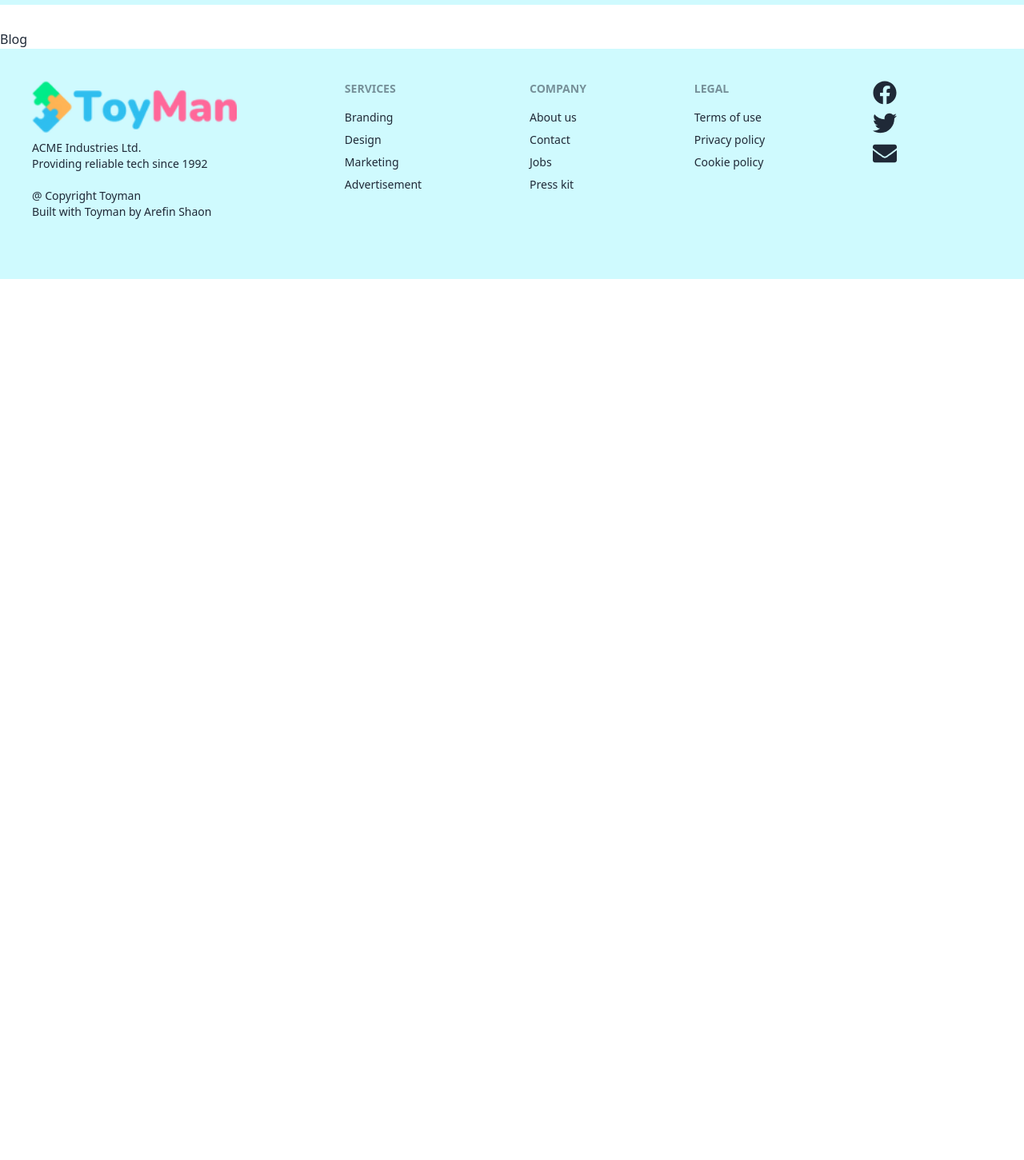
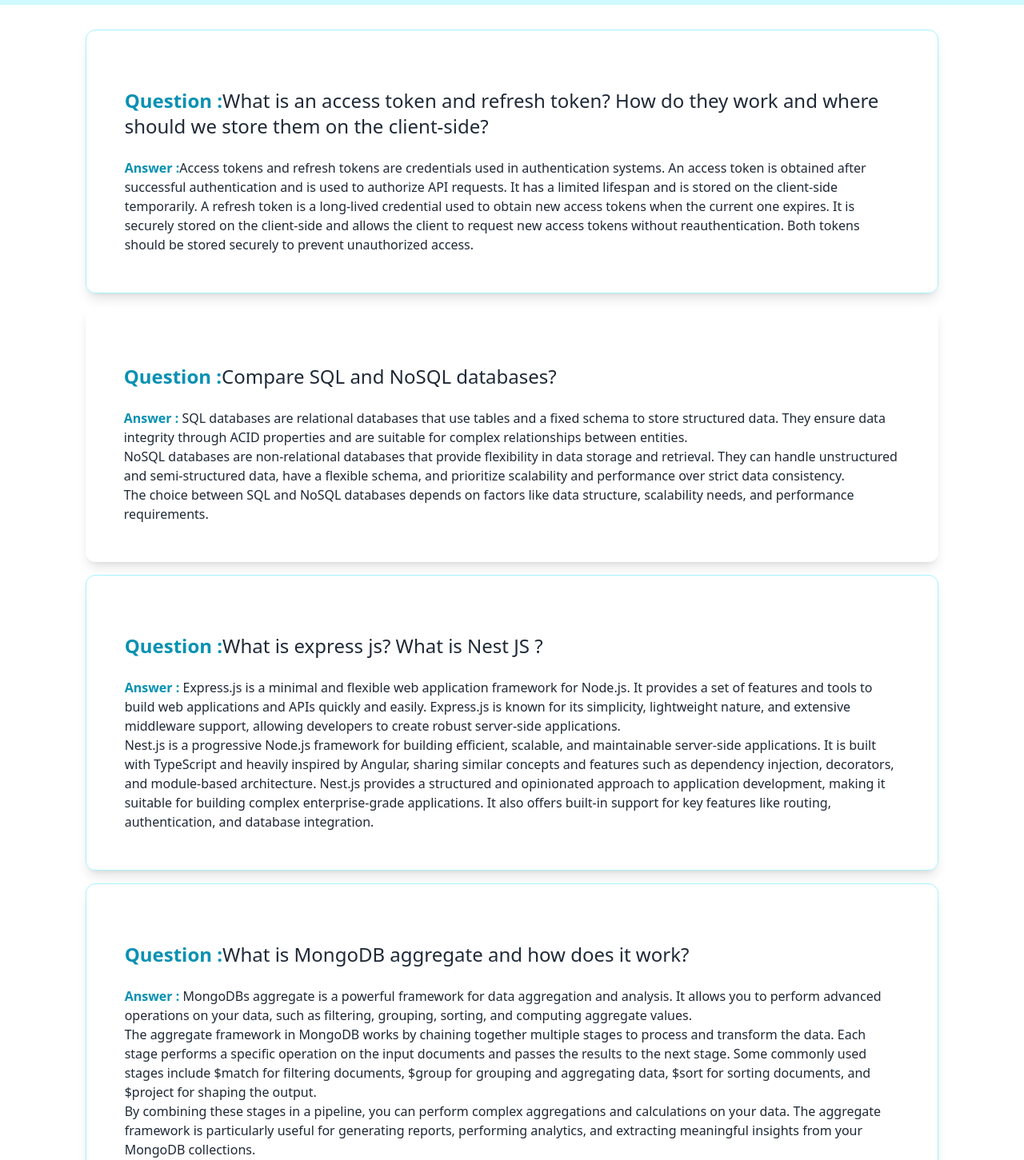
Before and after one commit to ArefinShaon/toy-marketplace-client, a React (Vite) app: page /blog in a window 1280 px wide. Shown: the part 59-1510 px from the top of the page at 80% size. Before the commit the page ends 800 px from the top, so only its background shows below. Built offline with nearby package versions, Linux system fonts and the light colour scheme; no server answers.

Commit message:
blog added

```diff
--- a/src/Home/Banner/Banner.jsx
+++ b/src/Home/Banner/Banner.jsx
@@ -5,7 +5,7 @@
 const Banner = () => {
   return (
     <div className="carousel w-full mt-22">
-      <div id="slide1" className="carousel-item relative  w-full">
+      <div id="slide1" className="carousel-item relative h-72 lg:h-full w-full">
         <img src={img1} className="w-full" />
         <div className="absolute  flex items-center h-full left-0 top-0 ">
           <div className="text-center pl-20 lg:pl-48 py-4 w-full">
@@ -31,7 +31,7 @@
           </a>
         </div>
       </div>
-      <div id="slide2" className="carousel-item relative w-full">
+      <div id="slide2" className="carousel-item relative h-72 lg:h-full w-full">
         <img src={img2} className="w-full" />
         <div className="absolute  flex items-center h-full left-0 top-0 ">
           <div className="text-center pl-20 lg:pl-48 py-4 w-full">
--- a/src/Pages/About/About.jsx
+++ b/src/Pages/About/About.jsx
@@ -1,25 +1,27 @@
 
 
 
-import img from "../../assets/slider_02_v4_1.png";
+import img from "../../assets/starwars.jpg";
 import { Link } from "react-router-dom";
 const About = () => {
   return (
-    <div className="">
-      <div className="hero min-h-screen bg-base-200">
+    <div className="mt-2">
+      <div className="hero min-h-screen bg-cyan-50">
         <div className="hero-content flex-col lg:flex-row-reverse">
-          <img src={img} className="w-1/2 rounded-lg shadow-2xl" />
+          <img src={img} className="w-5/6 h-4/6 lg:w-1/2 rounded-lg shadow-2xl" />
           <div>
             <h1 className="text-5xl font-bold p-8">About Us</h1>
             <p className="px-8 text-xl">
-              BD Chefs provide you the Testy and Healthy foods
+              Toy Man provide you the best toys.
             </p>
-            <p className="p-8 text-xl">
-              We know how much your food and your family are considerable
-              matters for you. Spacially when you are in a busy city with a busy
-              schedule, in a corporate office, or a bachelor Hostel. BD Chefs...
+            <p className="px-8 py-2 text-xl">
+            We are dedicated to creating an enjoyable shopping experience for
+            both children and parents. Whether you visit our physical store or
+            shop online, our friendly staff is here to assist you in finding
+            the perfect toy for your child. We value your satisfaction and aim
+            to exceed your expectations.
             </p>
-            <Link className="btn bg-pink-600 ms-8" to="/about">Read More</Link>
+            <Link className="btn bg-cyan-600 ms-8" to="/about">Read More</Link>
           </div>
         </div>
       </div>
--- a/src/Pages/AccordionComponent/AccordionComponent.jsx
+++ b/src/Pages/AccordionComponent/AccordionComponent.jsx
@@ -27,14 +27,14 @@
         <div className="flex flex-col md:flex-row-reverse mt-8 justify-center px-8 gap-8 items-center">
           <div
             className="md:order-1"
-            data-aos="fade-up-right"
+            data-aos="fade-up"
             data-aos-delay="500"
           >
             <img src={img1} alt="" />
           </div>
           <Accordion
-            className="accordion border border-cyan-500 p-8 bg-cyan-50 rounded w-1/2"
-            data-aos="fade-up-left"
+            className="accordion border border-cyan-500 p-8 bg-cyan-50 rounded w-full lg:w-1/2"
+            data-aos="fade-up"
             data-aos-delay="500"
           >
             <AccordionItem className="accordion-item">
--- a/src/Pages/Blog/Blog.jsx
+++ b/src/Pages/Blog/Blog.jsx
@@ -1,11 +1,100 @@
-
-
 const Blog = () => {
-    return (
-        <div className="mt-24">
-            <p>Blog</p>
+  return (
+    <div className="mt-24 w-full lg:w-5/6 mx-auto">
+      <div id="blog-container">
+        <div className="border border-cyan-200 rounded-xl shadow-lg mb-4 p-12">
+          <h2 className="py-6 text-2xl">
+            <span className="text-cyan-600 font-bold">Question :</span>
+            What is an access token and refresh token? How do they work and
+            where should we store them on the client-side?
+          </h2>
+          <p>
+            <span className="text-cyan-600 font-bold">Answer :</span>
+            Access tokens and refresh tokens are credentials used in
+            authentication systems. An access token is obtained after successful
+            authentication and is used to authorize API requests. It has a
+            limited lifespan and is stored on the client-side temporarily. A
+            refresh token is a long-lived credential used to obtain new access
+            tokens when the current one expires. It is securely stored on the
+            client-side and allows the client to request new access tokens
+            without reauthentication. Both tokens should be stored securely to
+            prevent unauthorized access.
+          </p>
         </div>
-    );
+        <div className=" border-cyan-200 rounded-xl shadow-lg mb-4 p-12">
+          <h2 className="py-6 text-2xl">
+            <span className="text-cyan-600 font-bold">Question :</span>Compare
+            SQL and NoSQL databases?
+          </h2>
+          <p>
+            {" "}
+            <span className="text-cyan-600 font-bold">Answer : </span>
+            SQL databases are relational databases that use tables and a fixed
+            schema to store structured data. They ensure data integrity through
+            ACID properties and are suitable for complex relationships between
+            entities. <br />
+            NoSQL databases are non-relational databases that provide
+            flexibility in data storage and retrieval. They can handle
+            unstructured and semi-structured data, have a flexible schema, and
+            prioritize scalability and performance over strict data consistency.{" "}
+            <br />
+            The choice between SQL and NoSQL databases depends on factors like
+            data structure, scalability needs, and performance requirements.
+          </p>
+        </div>
+        <div className="border border-cyan-200 rounded-xl shadow-lg mb-4 p-12">
+          <h2 className="py-6 text-2xl">
+            <span className="text-cyan-600 font-bold">Question :</span>What is
+            express js? What is Nest JS ?
+          </h2>
+          <p>
+            <span className="text-cyan-600 font-bold">Answer : </span>
+            Express.js is a minimal and flexible web application framework for
+            Node.js. It provides a set of features and tools to build web
+            applications and APIs quickly and easily. Express.js is known for
+            its simplicity, lightweight nature, and extensive middleware
+            support, allowing developers to create robust server-side
+            applications. <br />
+            Nest.js is a progressive Node.js framework for building efficient,
+            scalable, and maintainable server-side applications. It is built
+            with TypeScript and heavily inspired by Angular, sharing similar
+            concepts and features such as dependency injection, decorators, and
+            module-based architecture. Nest.js provides a structured and
+            opinionated approach to application development, making it suitable
+            for building complex enterprise-grade applications. It also offers
+            built-in support for key features like routing, authentication, and
+            database integration.
+          </p>
+        </div>
+        <div className="border border-cyan-200 rounded-xl shadow-lg mb-4 p-12">
+          <h2 className="py-6 text-2xl">
+            <span className="text-cyan-600 font-bold">Question :</span>What is
+            MongoDB aggregate and how does it work?
+          </h2>
+          <p>
+            {" "}
+            <span className="text-cyan-600 font-bold">Answer : </span>
+            MongoDBs aggregate is a powerful framework for data aggregation and
+            analysis. It allows you to perform advanced operations on your data,
+            such as filtering, grouping, sorting, and computing aggregate
+            values.
+            <br />
+            The aggregate framework in MongoDB works by chaining together
+            multiple stages to process and transform the data. Each stage
+            performs a specific operation on the input documents and passes the
+            results to the next stage. Some commonly used stages include $match
+            for filtering documents, $group for grouping and aggregating data,
+            $sort for sorting documents, and $project for shaping the output.{" "}
+            <br />
+            By combining these stages in a pipeline, you can perform complex
+            aggregations and calculations on your data. The aggregate framework
+            is particularly useful for generating reports, performing analytics,
+            and extracting meaningful insights from your MongoDB collections.
+          </p>
+        </div>
+      </div>
+    </div>
+  );
 };
 
 export default Blog;
```
Also changed, not shown: src/Pages/AboutInfo/AboutInfo.jsx (+11 -18 lines), src/assets/starwars.jpg (added).
